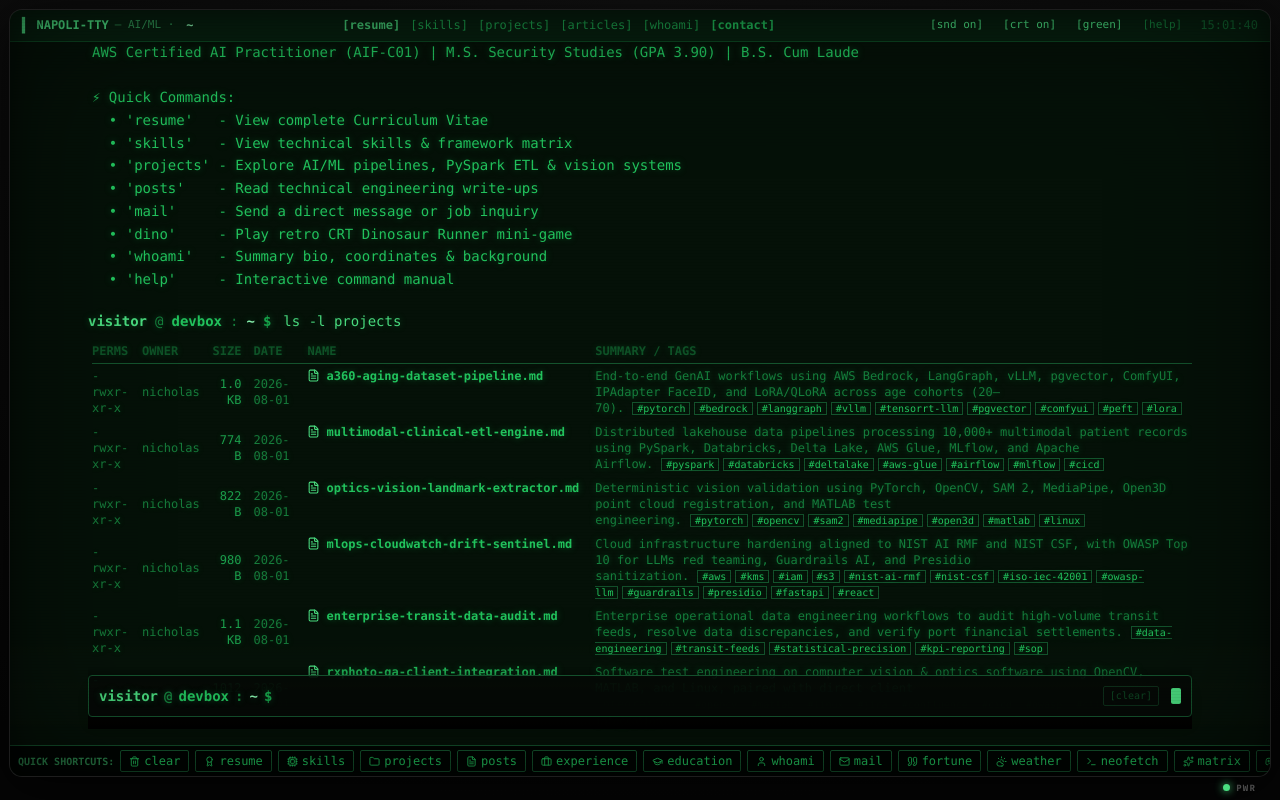
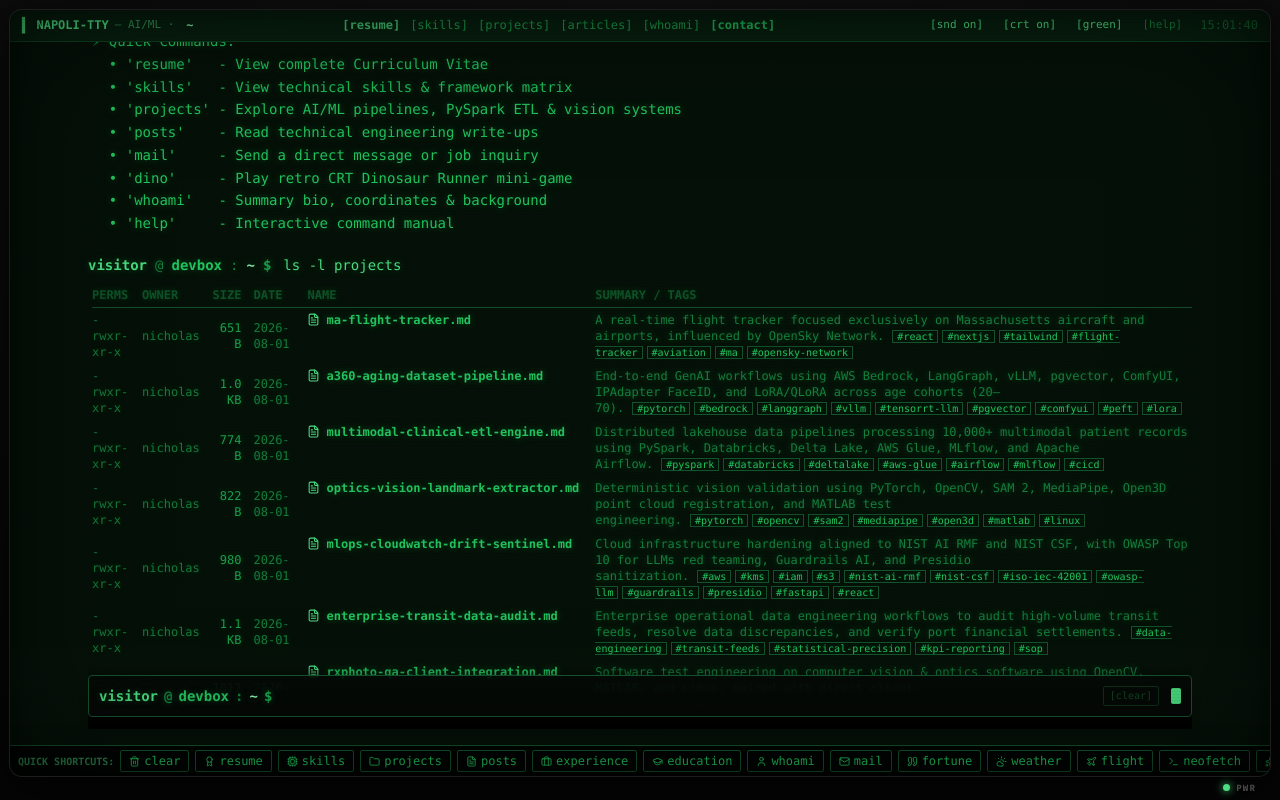
Before and after one commit to Cappuccino-san/TTY-Emulation.-Terminal-Style-dev-page, a React (Vite) app: page /config in a window 1280 px wide. Built offline with nearby package versions, Linux system fonts and the light colour scheme.

Commit message:
feat: integrate MAFlightTracker into projects, articles, and terminal commands

```diff
--- a/src/commands/commandRegistry.ts
+++ b/src/commands/commandRegistry.ts
@@ -601,6 +601,30 @@ export function executeTerminalCommand(
     };
   }
 
+  // 22b. FLIGHT / RADAR
+  if (cmd === 'flight' || cmd === 'radar' || cmd === 'tracker') {
+    return {
+      type: 'text',
+      content: `
+================================================================================
+  MA Flight Tracker - Massachusetts Airspace Real-Time Radar
+================================================================================
+  Target: OpenSky Network API
+  Geofence: Massachusetts Bounding Box [41.2, -73.5, 42.9, -69.9]
+  Status: ACTIVE LINK ESTABLISHED
+
+  Aircrafts in Sector: 142 detected
+  Top Hub Activity: Logan International (BOS) - 45% of traffic
+
+  * Tracking telemetry streaming...
+  * Interpolating state vectors...
+
+  [View Full Project: 'cat projects/ma-flight-tracker.md']
+================================================================================
+      `.trim(),
+    };
+  }
+
   // 23. FORTUNE / COWSAY
   if (cmd === 'fortune' || cmd === 'cowsay') {
     const randomQuote = FORTUNES[Math.floor(Math.random() * FORTUNES.length)];
--- a/src/components/QuickToolbar.tsx
+++ b/src/components/QuickToolbar.tsx
@@ -40,6 +40,7 @@ export const QuickToolbar: React.FC<QuickToolbarProps> = ({
     { label: 'mail', icon: <Mail size={11} />, desc: 'Send Message' },
     { label: 'fortune', icon: <Quote size={11} />, desc: 'Fortune / Cowsay' },
     { label: 'weather', icon: <CloudSun size={11} />, desc: 'Weather' },
+    { label: 'flight', icon: <Plane size={11} />, desc: 'Flight Radar' },
     { label: 'neofetch', icon: <Terminal size={11} />, desc: 'SysInfo' },
     { label: 'matrix', icon: <Sparkles size={11} />, desc: 'Screensaver' },
     { label: 'dino', icon: <Gamepad2 size={11} />, desc: 'Dino Runner Game' },
--- a/src/vfs/fileSystem.ts
+++ b/src/vfs/fileSystem.ts
@@ -481,7 +481,7 @@ export function createInitialVFS(): VFSNode {
     'clear', 'cls', 'history', 'theme', 'audio', 'scanlines', 'crt',
     'grep', 'tree', 'weather', 'matrix', 'neofetch', 'fetch',
     'fortune', 'cowsay', 'date', 'echo', 'sudo', 'exit',
-    'dino', 'game'
+    'dino', 'game', 'flight', 'radar'
   ];
 
   const binChildren: Record<string, VFSNode> = {};
--- a/src/vfs/postsData.ts
+++ b/src/vfs/postsData.ts
@@ -10,6 +10,29 @@ export interface BlogPost {
 }
 
 export const BLOG_POSTS: BlogPost[] = [
+  {
+    slug: 'building-ma-flight-tracker',
+    filename: 'building-ma-flight-tracker.md',
+    title: 'Tracking Massachusetts Airspace: Building a Real-Time Flight Radar',
+    date: '2026-09-16',
+    readTime: '4 min read',
+    tags: ['flight-tracker', 'real-time', 'opensky-network', 'api-integration', 'react'],
+    summary: 'An overview of how I built the MA Flight Tracker, a localized radar system using OpenSky Network data for Massachusetts.',
+    content: `# Tracking Massachusetts Airspace: Building a Real-Time Flight Radar
+
+Building a regional flight tracker requires filtering vast amounts of global telemetry data down to localized coordinates. Inspired by the OpenSky Network, I created the **MA Flight Tracker** to focus exclusively on Massachusetts aircraft and airports.
+
+---
+
+## 1. Localized Data Ingestion
+Instead of rendering every flight worldwide, the system establishes a geofenced bounding box around Massachusetts. By querying the OpenSky Network API with specific coordinate boundaries, we drastically reduce payload sizes and improve rendering performance.
+
+## 2. Real-Time Mapping & Telemetry
+Each aircraft's state vector (containing altitude, velocity, callsign, and heading) is updated in real-time. The UI dynamically interpolates these positions between API polling intervals to create a smooth, radar-like experience.
+
+## 3. Future Enhancements
+The next steps involve adding historical flight paths and predictive landing estimations for major hubs like Logan International Airport (BOS).`
+  },
   {
     slug: 'synthetic-data-with-latent-interpolation',
     filename: 'synthetic-data-with-latent-interpolation.md',
--- a/src/vfs/projectsData.ts
+++ b/src/vfs/projectsData.ts
@@ -12,6 +12,17 @@ export interface Project {
 }
 
 export const PROJECTS: Project[] = [
+  {
+    slug: 'ma-flight-tracker',
+    filename: 'ma-flight-tracker.md',
+    name: 'MA Flight Tracker',
+    status: 'ACTIVE',
+    stars: 0,
+    tags: ['react', 'nextjs', 'tailwind', 'flight-tracker', 'aviation', 'ma', 'opensky-network'],
+    repo: 'https://github.com/cappuccino-san/MAFlightTracker',
+    summary: 'A real-time flight tracker focused exclusively on Massachusetts aircraft and airports, influenced by OpenSky Network.',
+    description: `# MA Flight Tracker\n\n**Role**: Full Stack Engineer\n**Stack**: React, Next.js, Tailwind, Mapping APIs, OpenSky Network\n\n---\n\n## Systems & Technical Implementation\n- **Real-Time Aviation Tracking**: Engineered a real-time flight tracker focused solely on Massachusetts airspace, integrating live aviation telemetry data.\n- **OpenSky Network Integration**: Leveraged OpenSky Network APIs to parse and render live flight data onto interactive maps, reducing payload size by geofencing coordinates.\n- **Optimized Rendering**: Dynamically interpolates aircraft state vectors (altitude, velocity, callsign) to create a smooth, radar-like tracking experience.`
+  },
   {
     slug: 'a360-aging-dataset-pipeline',
     filename: 'a360-aging-dataset-pipeline.md',
```
